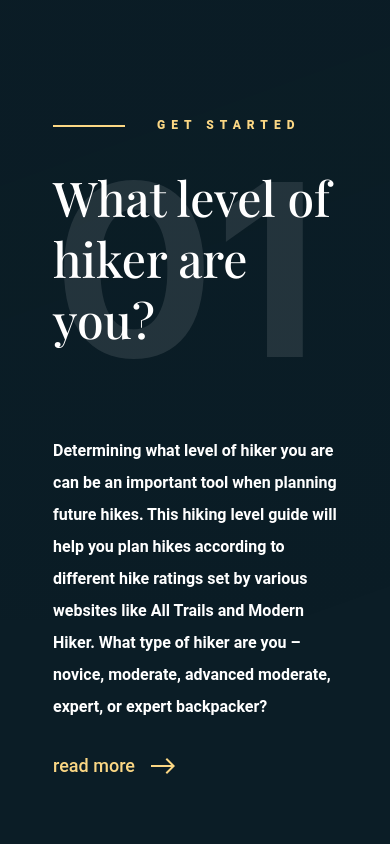
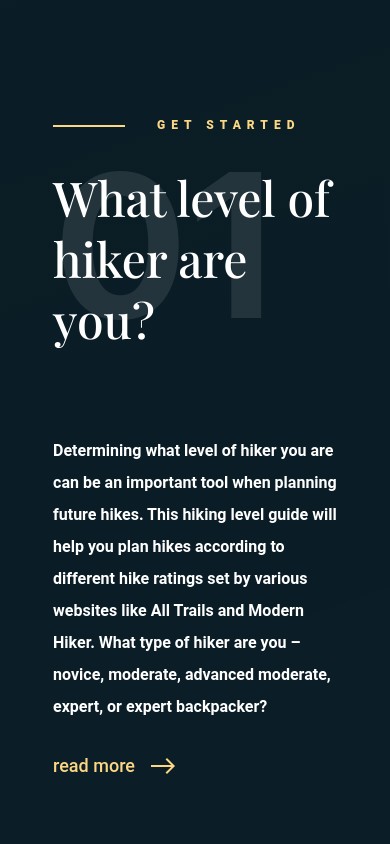
Before and after one commit to Gess161/landing, a Next.js app: page / in a window 390 px wide. Shown: the part 820-1664 px from the top of the page. Built offline with nearby package versions, Linux system fonts and the light colour scheme.

Commit message:
fixed extra small resolution bug

```diff
--- a/components/ContentContainer/Content.js
+++ b/components/ContentContainer/Content.js
@@ -27,7 +27,10 @@ const Content = (props) => {
                     top: "0",
                     left: "0",
                     color: theme.palette.primary.main,
-                    opacity: 0.1
+                    opacity: 0.1 ,
+                    "@media(max-width:600px)": {
+                        fontSize: "200px"
+                    }
                 }}
             >
                 {count}
```
